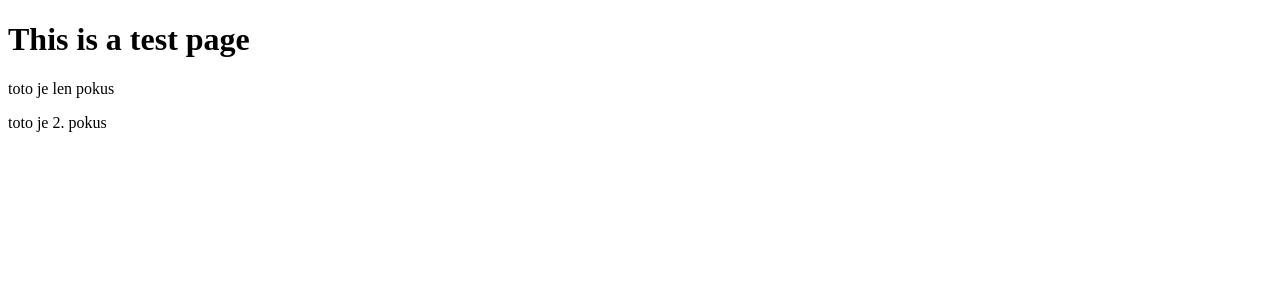
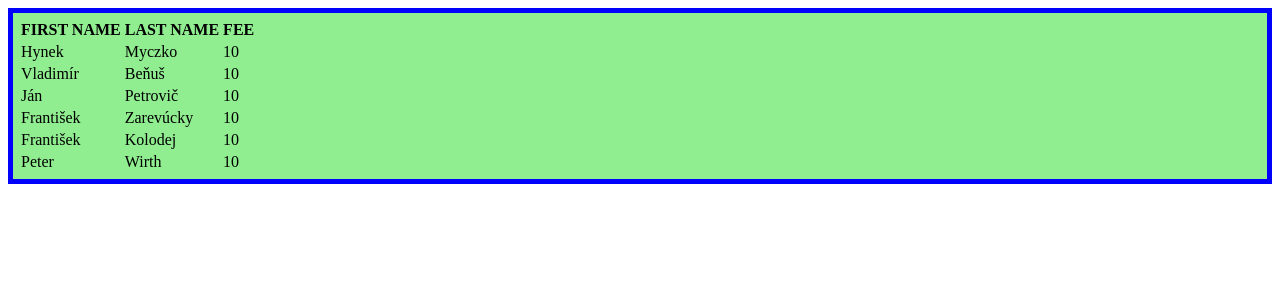
Before and after one commit to emax-77/Cycling-Club, a Django app: page /testing/ in a window 1280 px wide. Shown: the top 300 px of the page. Run offline with Django 5.2, Linux system fonts and the light colour scheme; data comes from the database, SQL or seed files in the repository.

Commit message:
fixing some small issues

```diff
--- a/members/templates/404.html
+++ b/members/templates/404.html
@@ -5,7 +5,7 @@
 
 <h1>Ooops!</h1>
 
-<h2>I cannot find the file you requested!</h2>
+<h2>I cannot find the page or file you requested!</h2>
 
 </body>
 </html>
--- a/members/templates/master.html
+++ b/members/templates/master.html
@@ -9,8 +9,10 @@
 
 <div class="topnav">
   <a href="/">HOME</a> |
-  <a href="/members">MEMBERS</a>
-  |<a href="/admin">ADMIN</a> |
+  <a href="/members">MEMBERS</a> |
+  <a href="/member_fees_summary">FEES SUMMARY</a> |
+  <a href="/admin">ADMIN</a> |
+  <a href="/testing">TESTING</a>
 </div>
 
 {% block content %}
--- a/members/templates/template.html
+++ b/members/templates/template.html
@@ -1,11 +1,34 @@
-<!DOCTYPE html>
 <html>
+<head>
+<style>
+.myDiv {
+  border: 5px solid blue;
+  background-color: lightgreen;
+  text-align: center;
+  padding: 5px;
+  table.style.width = "auto";
+
+}
+</style>
+</head>
 <body>
 
-<h1>This is a test page</h1>
-<p>toto je len pokus</p>
-<p>toto je 2. pokus</p>
-
+<div class="myDiv">
+    <table>
+        <tr>
+            <th>FIRST NAME </th>
+            <th>LAST NAME </th>
+            <th>FEE </th>
+        </tr>
+        {% for x in mymembers %}
+          <tr>
+            <td>{{ x.firstname }}</td>
+            <td>{{ x.lastname }}</td>
+            <td>{{ x.member_fees}}</td>
+        {% endfor %}
+          </tr>
+    </table>
+</div>
 
 </body>
 </html>
--- a/members/urls.py
+++ b/members/urls.py
@@ -6,4 +6,6 @@ urlpatterns = [
     path('members/', views.members, name='members'),
     path('members/details/<int:id>', views.details, name='details'),
     path('testing/', views.testing, name='testing'),
+    path('member_fees_summary/', views.member_fees_summary, name='members_fees_summary'),
+
 ]
--- a/members/views.py
+++ b/members/views.py
@@ -23,11 +23,18 @@ def main(request):
   return HttpResponse(template.render())
 
 def testing(request):
-  a = 10
-  b = 20
-
+  mymembers = Member.objects.all().values()
   template = loader.get_template('template.html')
   context = {
-    'fruits': ['Apple', 'Banana', 'Cherry'],
+    'mymembers': mymembers,
   }
   return HttpResponse(template.render(context, request))
+
+
+def member_fees_summary(request):
+  mymembers = Member.objects.all().values()
+  template = loader.get_template('member_fees_summary.html')
+  context = {
+    'mymembers': mymembers,
+  }
+  return HttpResponse(template.render(context, request))
```
Also changed, not shown: members/templates/member_fees_summary.html (added, +17 -0 lines), README.md.
